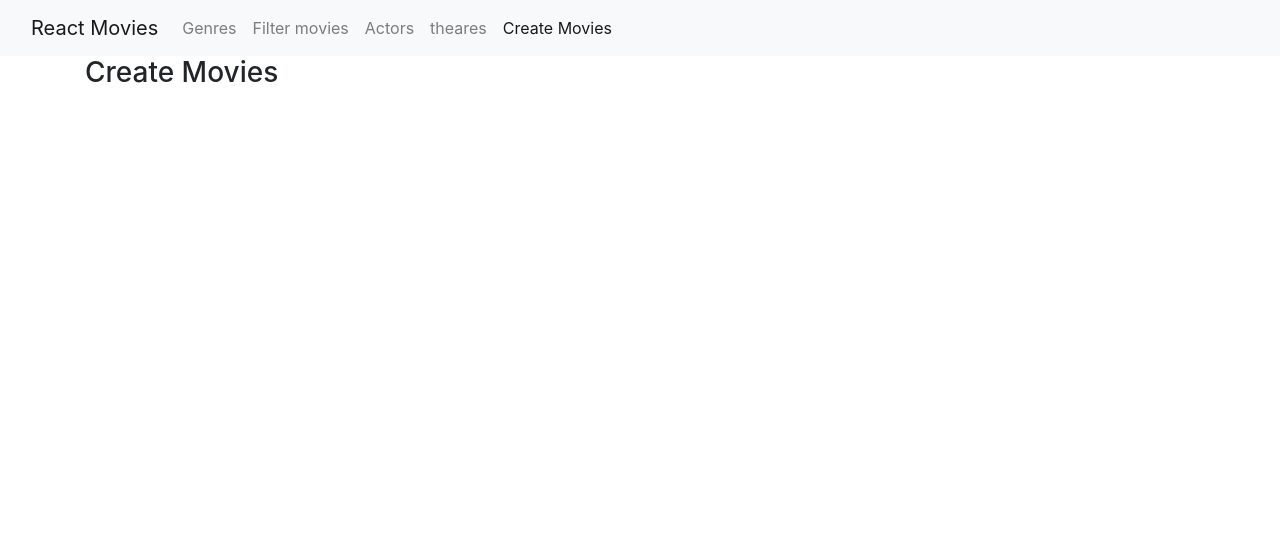
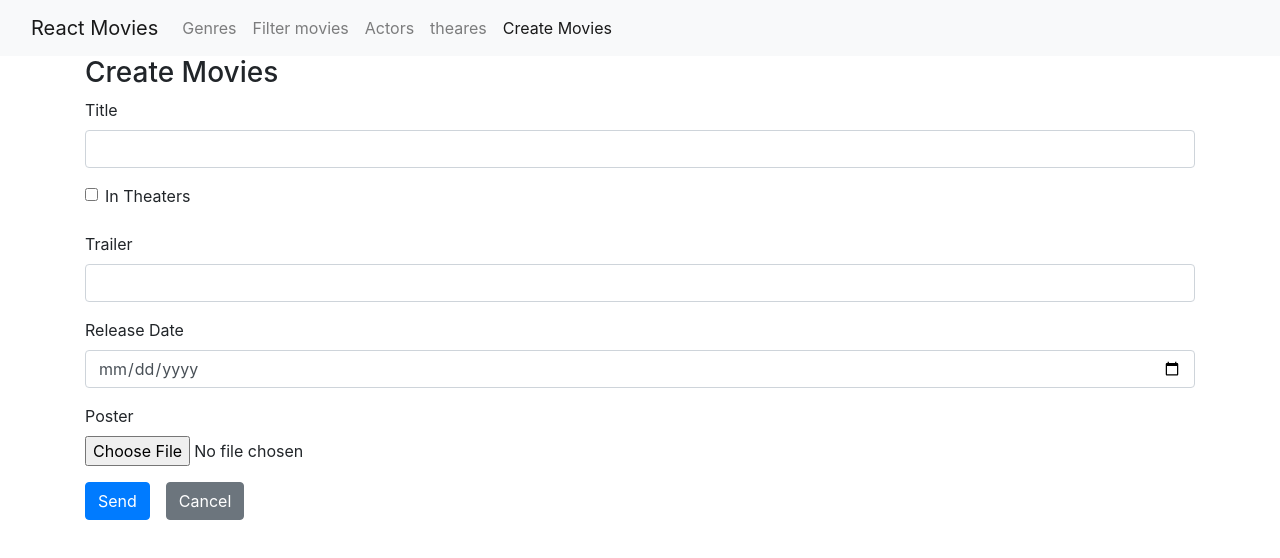
Before and after one commit to kibel00/react-movies, a React (Create React App) app: page /movies/create in a window 1280 px wide. Shown: the top 558 px of the page. Built offline with nearby package versions, Linux system fonts and the light colour scheme.

Commit message:
Movie form

```diff
--- /dev/null
+++ b/src/movies/MovieForm.tsx
@@ -0,0 +1,40 @@
+import { Form, Formik, FormikHelpers } from "formik";
+import { movieCreateDTO } from "./movies.model";
+import * as Yup from 'yup';
+import FormGroupText from "../utils/FormGroupText";
+import FormGroupCheckBox from "../utils/FormGroupCheckBox";
+import FormGroupDate from "../utils/FormGroupDate";
+import FormGroupImage from "../utils/FormGroupImage";
+import Button from "../utils/Button";
+import { Link } from "react-router-dom";
+
+function MovieForm(props: movieFormProps) {
+    return (
+        <Formik initialValues={props.model} onSubmit={props.onSubmit} validationSchema={Yup.object({
+            title: Yup.string().required('This field is requried').firstCapLetter(),
+        })}>
+
+
+            {(formikProps) => (
+                <Form>
+                    <FormGroupText label="Title" field="title" />
+                    <FormGroupCheckBox label="In Theaters" field="movieInTheaters" />
+                    <FormGroupText label="Trailer" field="trailer" />
+                    <FormGroupDate label="Release Date" field="releaseDate" />
+                    <FormGroupImage label="Poster" field="poster" imageUrl={props.model.posterUrl} />
+                    <Button disabled={formikProps.isSubmitting} type="submit">Send</Button>
+                    <Link className="btn btn-secondary" to="/">Cancel</Link>
+                </Form>
+            )}
+        </Formik>
+    )
+}
+
+
+interface movieFormProps {
+    model: movieCreateDTO;
+    onSubmit(values: movieCreateDTO, action: FormikHelpers<movieCreateDTO>): void;
+}
+
+
+export default MovieForm;
--- a/src/movies/MoviesCreate.tsx
+++ b/src/movies/MoviesCreate.tsx
@@ -1,7 +1,10 @@
+import MovieForm from "./MovieForm";
+
 export default function MoviesCreate() {
     return (
         <>
             <h3>Create Movies</h3>
+            <MovieForm model={{ title: '', movieInTheaters: false, trailer: '' }} onSubmit={values => console.log(values)} />
         </>
     )
 }
--- a/src/movies/MoviesEdit.tsx
+++ b/src/movies/MoviesEdit.tsx
@@ -1,7 +1,10 @@
+import MovieForm from "./MovieForm";
+
 export default function MoviesEdit() {
     return (
         <>
             <h3>Edit Movies</h3>
+            <MovieForm model={{ title: 'Spider-man', movieInTheaters: true, trailer: 'url', releaseDate: new Date('2019-01-01T00:00:00') }} onSubmit={values => console.log(values)} />
         </>
     )
 }
--- /dev/null
+++ b/src/utils/FormGroupCheckBox.tsx
@@ -0,0 +1,17 @@
+import { Field } from "formik";
+
+export default function FormGroupCheckBox(props: formGroupCheckBoxProps) {
+    return (
+        <div className="form-group form-check">
+            <Field className="form-check-input" id={props.field} name={props.field} type="checkbox" />
+            <label htmlFor={props.field}>{props.label}</label>
+        </div>
+    )
+
+}
+
+
+interface formGroupCheckBoxProps {
+    label: string;
+    field: string;
+}
```
Also changed, not shown: src/movies/movies.model.d.ts (+10 -0 lines).
